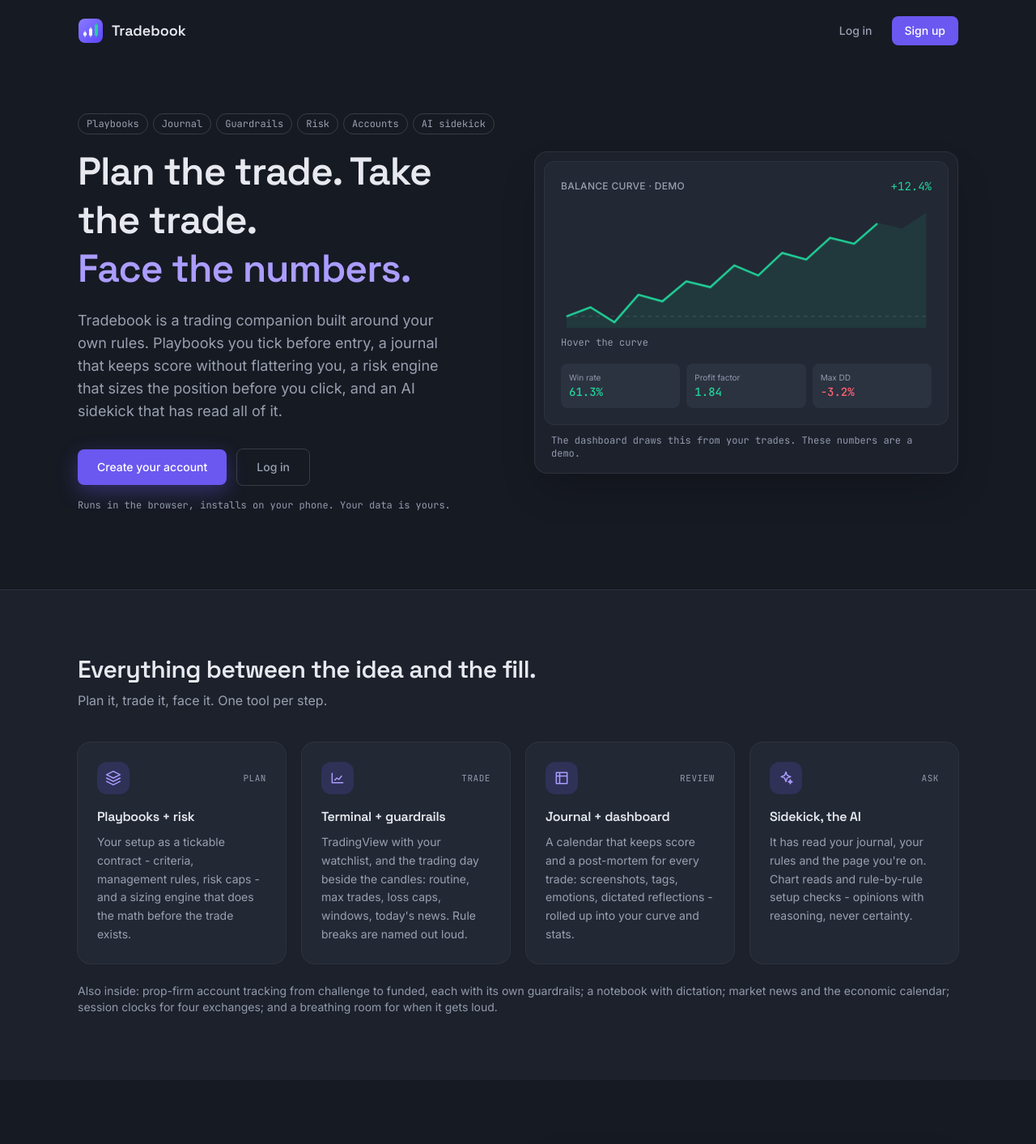
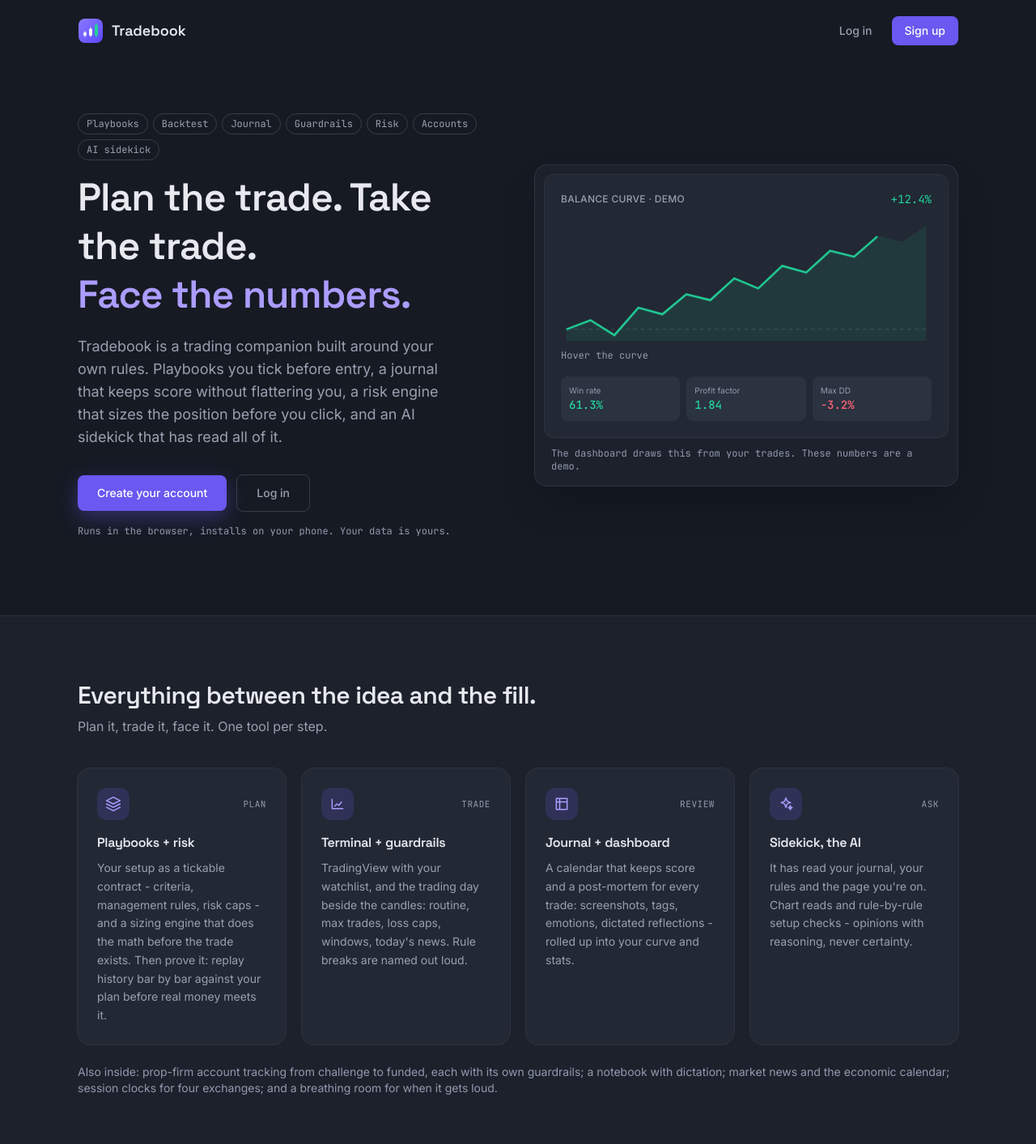
Before and after one commit to agimharizaj/tradebook, a Next.js app: page / in a window 1280 px wide. Shown: the top 1413 px of the page at 81% size. Built offline with nearby package versions, Linux system fonts and the light colour scheme; no server answers.

Commit message:
Landing: add Backtest chip and replay mention to Plan card

```diff
--- a/src/app/page.tsx
+++ b/src/app/page.tsx
@@ -64,7 +64,7 @@ export default async function Home({
         <div className="grid items-center gap-10 lg:grid-cols-2">
           <div>
             <div className="mb-4 flex flex-wrap gap-1.5">
-              {["Playbooks", "Journal", "Guardrails", "Risk", "Accounts", "AI sidekick"].map((tag) => (
+              {["Playbooks", "Backtest", "Journal", "Guardrails", "Risk", "Accounts", "AI sidekick"].map((tag) => (
                 <span
                   key={tag}
                   className="rounded-full border border-border2 px-2.5 py-1 font-mono text-xs text-muted"
@@ -154,7 +154,7 @@ export default async function Home({
               {
                 k: "Plan",
                 t: "Playbooks + risk",
-                d: "Your setup as a tickable contract - criteria, management rules, risk caps - and a sizing engine that does the math before the trade exists.",
+                d: "Your setup as a tickable contract - criteria, management rules, risk caps - and a sizing engine that does the math before the trade exists. Then prove it: replay history bar by bar against your plan before real money meets it.",
                 i: "M12 2 2 7l10 5 10-5-10-5zM2 17l10 5 10-5M2 12l10 5 10-5",
               },
               {
```
Also changed, not shown: 1 other file (tests, documents, lock files or other folders).
